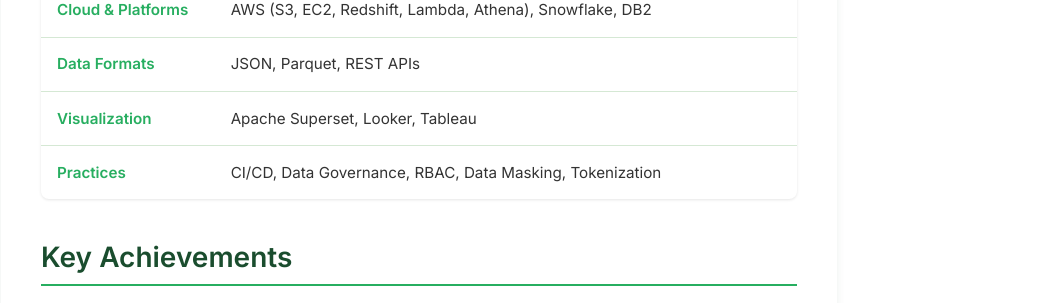
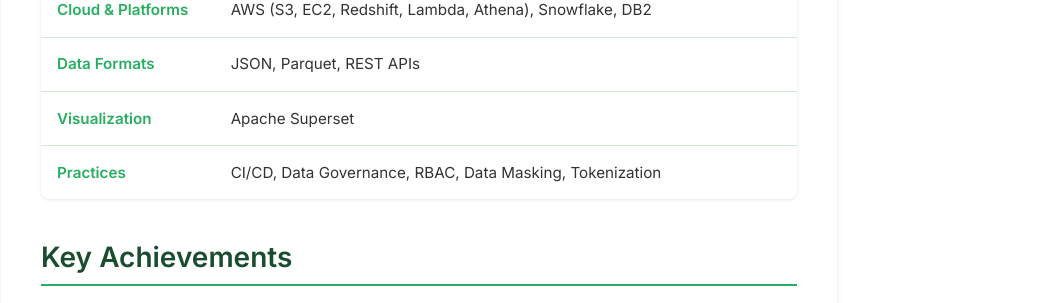
Before and after one commit to vsbatth6/vsbatth6.github.io, a Jekyll site: the page built from index.md, in a window 1280 px wide and 900 px high, scrolled down 2196 px. Shown: the part 151-454 px from the top of the window, without its empty margins (221-1280 px from the left). Built offline with Jekyll 4.4.1, drawn with Linux system fonts in a browser that asks for light colours.

Commit message:
Remove Looker and Tableau from skills

```diff
--- a/index.md
+++ b/index.md
@@ -99,7 +99,7 @@ New York Institute of Technology
 |**Data Engineering** |dbt, Kafka, Flink, NiFi, Hadoop, IBM DataStage                       |
 |**Cloud & Platforms**|AWS (S3, EC2, Redshift, Lambda, Athena), Snowflake, DB2              |
 |**Data Formats**     |JSON, Parquet, REST APIs                                             |
-|**Visualization**    |Apache Superset, Looker, Tableau                                     |
+|**Visualization**    |Apache Superset                                                      |
 |**Practices**        |CI/CD, Data Governance, RBAC, Data Masking, Tokenization             |
 
 </div>
```
